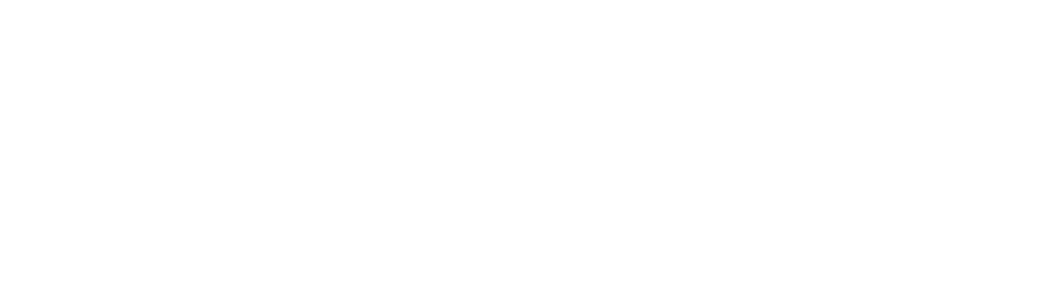
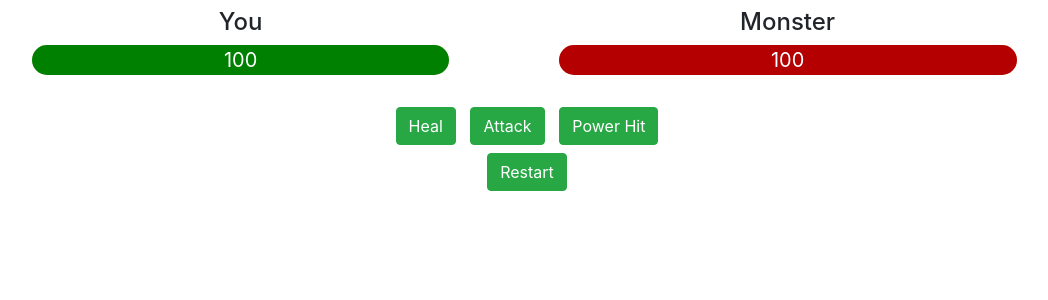
Before and after one commit to mdabhn/vueContentx, a Vue app: page / in a window 1280 px wide. Shown: the top 300 px of the page, without its empty margins (113-1161 px from the left). Built offline with nearby package versions, Linux system fonts and the light colour scheme.

Commit message:
attack | heal | power attach | reset

```diff
--- a/public/index.html
+++ b/public/index.html
@@ -5,9 +5,16 @@
     <meta http-equiv="X-UA-Compatible" content="IE=edge" />
     <meta name="viewport" content="width=device-width,initial-scale=1.0" />
     <link rel="icon" href="<%= BASE_URL %>favicon.ico" />
+    <link
+      rel="stylesheet"
+      href="https://stackpath.bootstrapcdn.com/bootstrap/4.5.0/css/bootstrap.min.css"
+    />
     <title><%= htmlWebpackPlugin.options.title %></title>
   </head>
   <body>
     <div id="app"></div>
+    <script src="https://code.jquery.com/jquery-3.5.1.slim.min.js"></script>
+    <script src="https://cdn.jsdelivr.net/npm/popper.js@1.16.0/dist/umd/popper.min.js"></script>
+    <script src="https://stackpath.bootstrapcdn.com/bootstrap/4.5.0/js/bootstrap.min.js"></script>
   </body>
 </html>
--- a/src/App.vue
+++ b/src/App.vue
@@ -1,9 +1,16 @@
 <template>
-  <div id="app"></div>
+  <div id="app">
+    <Main />
+  </div>
 </template>
 
 <script>
-  export default {}
+  import Main from './components/Main'
+  export default {
+    components: {
+      Main,
+    },
+  }
 </script>
 
 <style></style>
--- /dev/null
+++ b/src/components/Main.vue
@@ -0,0 +1,125 @@
+<template>
+  <div class="container">
+    <div class="d-flex flex-top p-2 bd-highlight">
+      <div class="flex-fill a1">
+        <h4 class="text-center">You</h4>
+        <div class="yourhealt mx-auto">
+          <div class="yourhealt-now" :style="{ width: myCurrentStatus + '%' }">
+            <p class="text-center" style="font-size:20px; color:white">
+              {{ myCurrentStatus }}
+            </p>
+          </div>
+        </div>
+      </div>
+      <div class="flex-fill a2">
+        <h4 class="text-center">Monster</h4>
+        <div class="monsterhealth mx-auto">
+          <div
+            class="monsterhealth-now"
+            :style="{ width: monsterCurrentStatus + '%' }"
+          >
+            <p class="text-center" style="font-size:20px; color:white">
+              {{ monsterCurrentStatus }}
+            </p>
+          </div>
+        </div>
+      </div>
+    </div>
+    <div class="d-flex justify-content-around w-25 mx-auto mt-4">
+      <button class="btn btn-success" @click="heal">Heal</button>
+      <button class="btn btn-success" @click="attack">Attack</button>
+      <button class="btn btn-success" @click="powerHit">Power Hit</button>
+    </div>
+    <div class="d-flex justify-content-center mx-auto mt-2">
+      <button class="btn btn-success" @click="resetGame">Restart</button>
+    </div>
+  </div>
+</template>
+
+<script>
+  export default {
+    name: 'Main',
+    data() {
+      return {
+        myCurrentStatus: 100,
+        monsterCurrentStatus: 100,
+        attakUnit: 11,
+        healUnit: 9,
+        powerAttackunit: 20,
+      }
+    },
+    methods: {
+      attack() {
+        if (this.myCurrentStatus > 0 && this.monsterCurrentStatus > 0) {
+          this.myCurrentStatus =
+            this.myCurrentStatus - Math.floor(Math.random() * this.attakUnit)
+
+          this.monsterCurrentStatus =
+            this.monsterCurrentStatus -
+            Math.floor(Math.random() * this.attakUnit)
+        }
+      },
+      heal() {
+        if (this.myCurrentStatus < 100) {
+          this.myCurrentStatus =
+            this.myCurrentStatus + Math.floor(Math.random() * this.healUnit)
+          this.monsterCurrentStatus =
+            this.monsterCurrentStatus +
+            Math.floor(Math.random() * this.healUnit)
+        }
+      },
+      powerHit() {
+        if (this.monsterCurrentStatus > 0) {
+          this.myCurrentStatus =
+            this.myCurrentStatus -
+            Math.floor(Math.random() * this.powerAttackunit)
+          this.monsterCurrentStatus =
+            this.monsterCurrentStatus -
+            Math.floor(Math.random() * this.powerAttackunit)
+        }
+      },
+      resetGame() {
+        this.myCurrentStatus = 100
+        this.monsterCurrentStatus = 100
+      },
+    },
+  }
+</script>
+
+<style>
+  /* .a1 {
+    background: red;
+  }
+
+  .a2 {
+    background: green;
+  } */
+
+  .yourhealt {
+    height: 30px;
+    width: 80%;
+    background-color: wheat;
+    border-radius: 25px;
+  }
+  .monsterhealth {
+    height: 30px;
+    width: 80%;
+    background-color: wheat;
+    border-radius: 25px;
+  }
+
+  .yourhealt-now {
+    height: 30px;
+    /* width: 90%; */
+    transition-timing-function: 0.4s ease-in-out;
+    background-color: green;
+    border-radius: 25px;
+  }
+  .monsterhealth-now {
+    height: 30px;
+    /* width: 90%; */
+    transition-timing-function: 0.4s ease-in-out;
+    background-color: rgb(180, 0, 0);
+    border-radius: 25px;
+  }
+</style>
```
